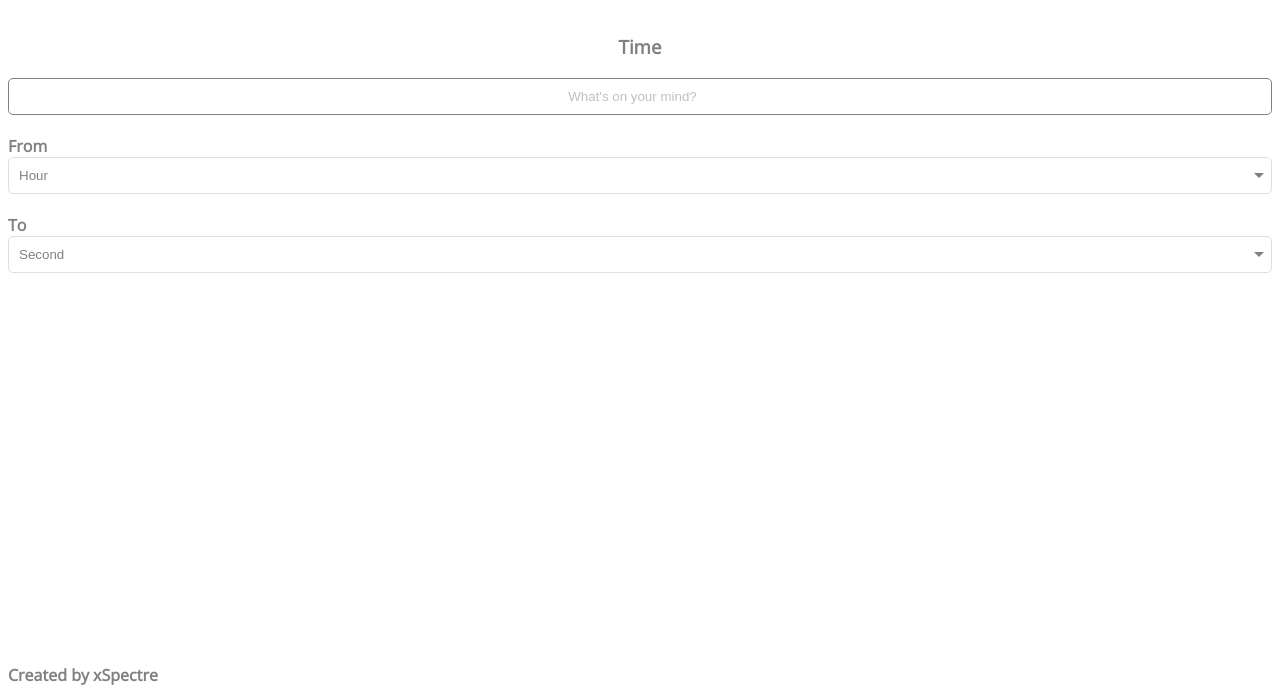
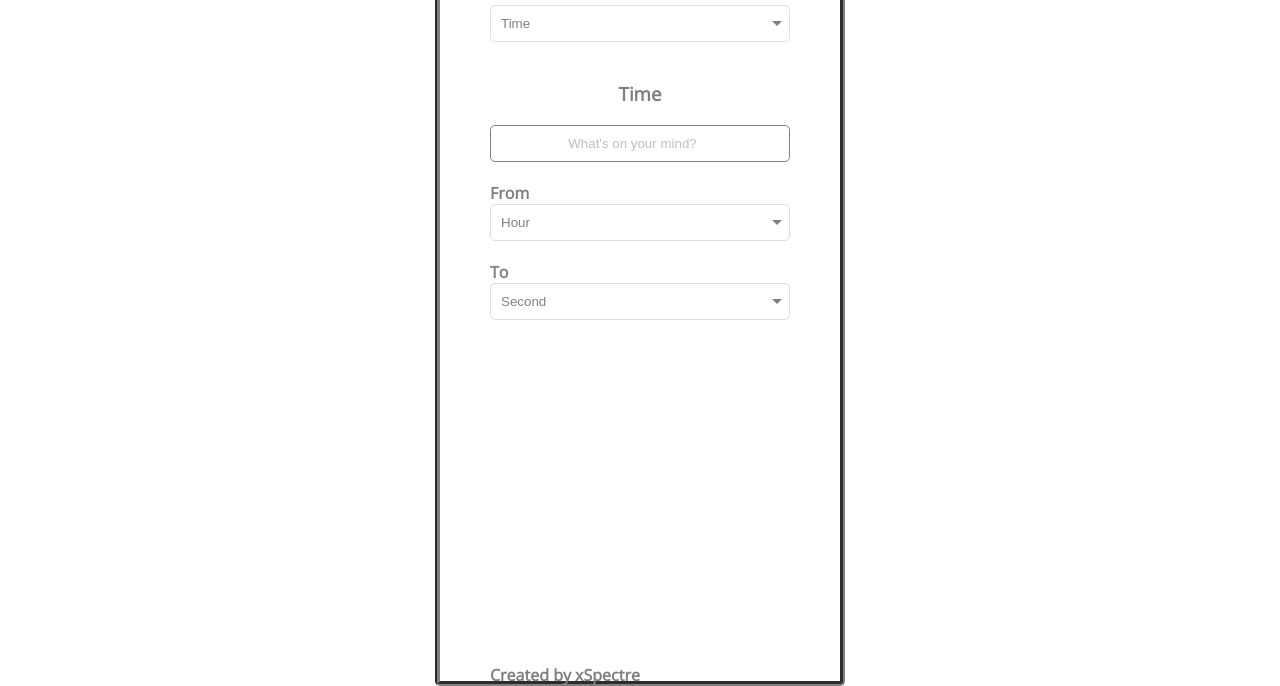
Before and after one commit to xSpectreAS/Unit_Convertor, a plain HTML site: page index.html in a window 1280 px wide. Shown: the part 114-800 px from the top of the page. Drawn offline with nearby package versions, Linux system fonts and the light colour scheme; a script that the page names is missing.

Commit message:
Update style.css

```diff
--- a/style.css
+++ b/style.css
@@ -5,6 +5,19 @@ body{
 
   h3{
     text-align: center;
+  }
+
+  body {
+    width: 300px;
+    border: 5px groove gray;
+    border-radius: 5px;
+    -moz-box-shadow: none;
+    -goog-ms-box-shadow: none;
+    -webkit-box-shadow: none;
+    box-shadow: none;
+    padding: 50px;
+    margin: 20px;
+    margin: auto;
   }
 
   input{
```
Lines whose indentation alone changed are shown as unchanged.
